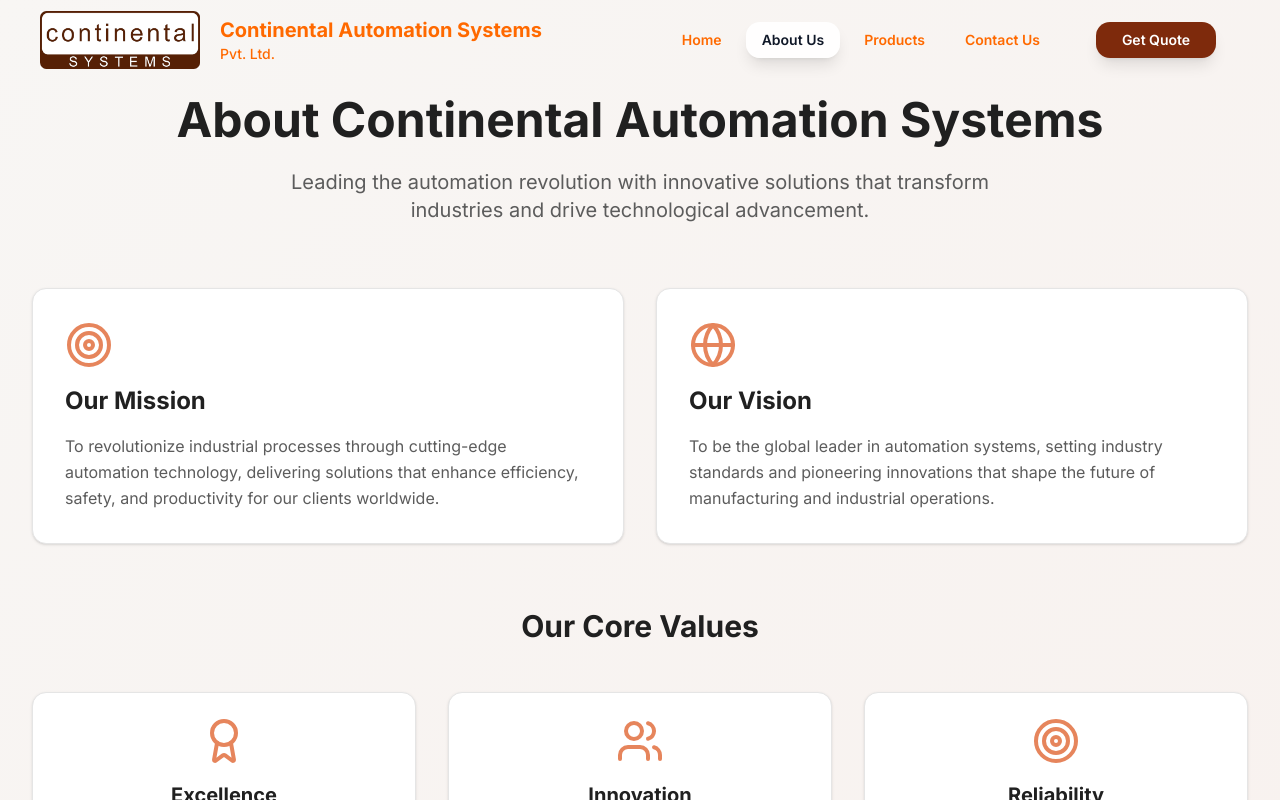
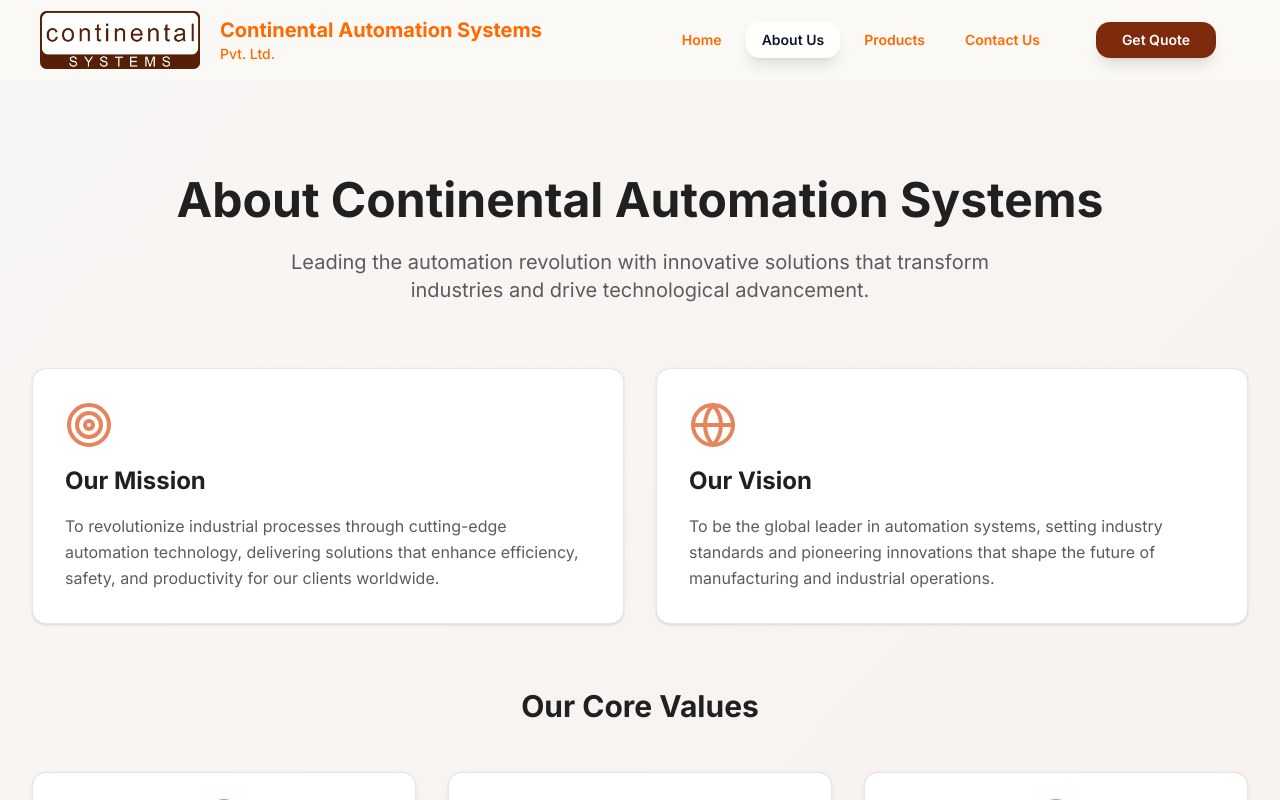
Before and after one commit to kindaboringkvg/Continental-Automation-Systems, a Next.js app: page /about in a window 1280 px wide. Shown: the top 800 px of the page. Built offline with nearby package versions, Linux system fonts and the light colour scheme.

Commit message:
given margins

```diff
--- a/app/about/page.tsx
+++ b/app/about/page.tsx
@@ -3,7 +3,7 @@ import { Users, Target, Award, Globe } from "lucide-react"
 
 export default function AboutPage() {
   return (
-    <div className="min-h-screen bg-gradient-to-br from-orange-1 to-orange-2">
+    <div className="mt-20 min-h-screen bg-gradient-to-br from-orange-1 to-orange-2">
       <div className="pt-24 pb-16">
         <div className="max-w-7xl mx-auto px-4 sm:px-6 lg:px-8">
           {/* Header */}
--- a/app/contact/page.tsx
+++ b/app/contact/page.tsx
@@ -6,7 +6,7 @@ import { MapPin, Phone, Mail, Clock } from "lucide-react"
 
 export default function ContactPage() {
   return (
-    <div className="min-h-screen bg-gradient-to-br from-orange-1 to-orange-2">
+    <div className="mt-20 min-h-screen bg-gradient-to-br from-orange-1 to-orange-2">
       <div className="pt-24 pb-16">
         <div className="max-w-7xl mx-auto px-4 sm:px-6 lg:px-8">
           {/* Header */}
--- a/app/products/page.tsx
+++ b/app/products/page.tsx
@@ -31,7 +31,7 @@ export default function ProductsPage() {
   ]
 
   return (
-    <div className="min-h-screen bg-gradient-to-br from-orange-1 to-orange-2">
+    <div className="mt-20 min-h-screen bg-gradient-to-br from-orange-1 to-orange-2">
       <div className="pt-24 pb-16">
         <div className="max-w-7xl mx-auto px-4 sm:px-6 lg:px-8">
           {/* Header */}
```
